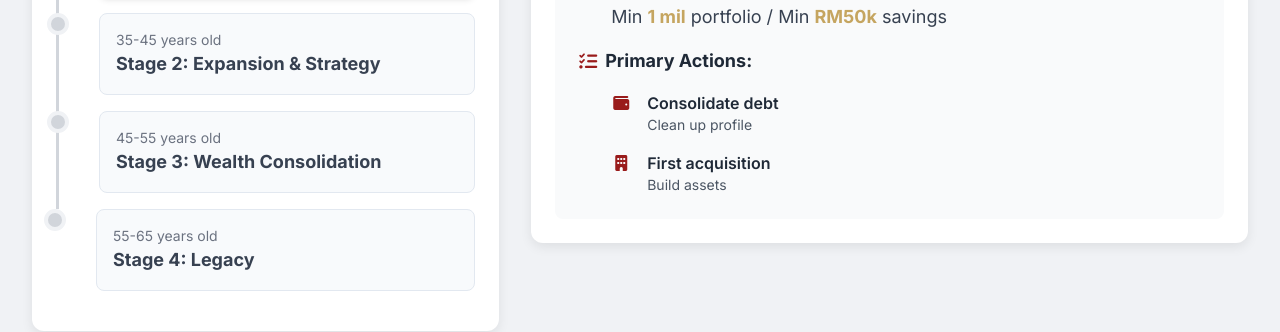
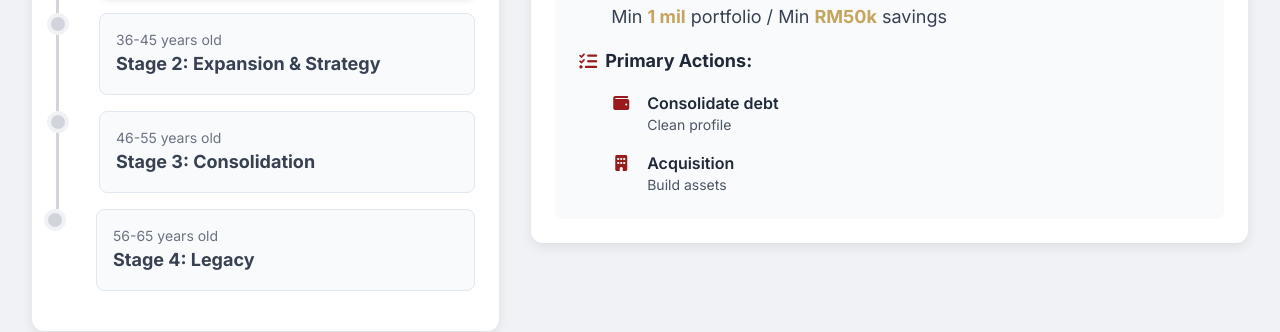
Before and after one commit to RenaC-maker/sm1on1, a plain HTML site: page index.html in a window 1280 px wide. Shown: the part 481-813 px from the top of the page. Drawn offline with nearby package versions, Linux system fonts and the light colour scheme.

Commit message:
Update index.html

```diff
--- a/index.html
+++ b/index.html
@@ -169,7 +169,7 @@
 <body class="p-4 sm:p-6 md:p-8">
 
     <div class="max-w-7xl mx-auto">
-        <!-- Section 1: Header -->
+        <!-- Header -->
         <div class="text-center mb-8">
             <h1 class="text-3xl md:text-4xl font-bold main-title">Your Personalized Property Roadmap</h1>
             <p class="text-gray-600 mt-2">Aligning Your Age with Your Financial Future</p>
@@ -209,10 +209,10 @@
             </div>
         </div>
 
-        <!-- Consultant Finder Section -->
+        <!-- Consultant Recommender -->
         <div class="card mt-8">
             <h2 class="text-2xl font-bold main-title mb-2 text-center">Consultant Recommender</h2>
-            <p class="text-center text-gray-600 mb-6">Strategic logic updated based on latest criteria.</p>
+            <p class="text-center text-gray-600 mb-6">Strategic logic updated based on latest pairing criteria.</p>
 
             <div class="grid grid-cols-1 md:grid-cols-2 gap-x-8 gap-y-6 items-start">
                 <div>
@@ -236,10 +236,10 @@
                 </div>
             </div>
 
-            <div id="consultantRecommendationResult" class="mt-6 pt-6 border-t"></div>
+            <div id="consultantRecommendationResult" class="mt-6 pt-6 border-t text-center"></div>
         </div>
 
-        <!-- Property Finder Section -->
+        <!-- Property Opportunity Finder -->
         <div class="card mt-8">
             <h2 class="text-2xl font-bold main-title mb-2 text-center">Property Opportunity Finder</h2>
             <p class="text-center text-gray-600 mb-6">Find suitable properties based on your financial capacity.</p>
@@ -274,7 +274,7 @@
             <div id="propertyRecommendations" class="grid grid-cols-1 md:grid-cols-2 lg:grid-cols-3 gap-6"></div>
         </div>
 
-        <!-- NEW REDESIGNED ARP Section -->
+        <!-- ARP Section -->
         <div class="arp-calc-container mt-8">
             <h2 class="arp-title">ARP & Mortgage Calculator</h2>
 
@@ -296,9 +296,8 @@
                 </div>
             </div>
 
-            <div class="projection-header">
+            <div class="projection-header text-center mb-8">
                 <h2 class="text-2xl font-extrabold text-gray-800">ARP Rental Projection</h2>
-                <p class="text-gray-500">Visualize the potential rental yield difference across packages.</p>
             </div>
 
             <div class="nett-price-display">
@@ -307,9 +306,8 @@
             </div>
 
             <div class="projection-grid">
-                <!-- M40 Card -->
                 <div class="projection-card">
-                    <h3>M40 Package: 3% ARP Return</h3>
+                    <h3>M40 Package: 3% ARP</h3>
                     <span class="basis-text" id="m40_basis">Based on nett price</span>
                     <hr>
                     <div class="val-label">Monthly Return</div>
@@ -319,22 +317,20 @@
                     <div id="m40_cashflow" class="val-amount">RM 0.00</div>
                 </div>
 
-                <!-- T20 Card -->
                 <div class="projection-card">
-                    <h3>T20 Package: 4% ARP Return</h3>
+                    <h3>T20 Package: 4% ARP</h3>
                     <span class="basis-text" id="t20_basis">Based on nett price</span>
                     <hr>
                     <div class="val-label">Monthly Return</div>
                     <div id="t20_monthly" class="val-amount">RM 0.00</div>
                     <hr>
-                    <div class="val-label">Monthly Cashflow Gain</div>
+                    <div class="val-label">Monthly Gain vs M40</div>
                     <div id="t20_gain" class="val-amount cashflow-positive">+RM 0.00</div>
                 </div>
 
-                <!-- T1 Card -->
                 <div class="projection-card highlight">
                     <div class="absolute -top-3 left-1/2 -translate-x-1/2 bg-blue-600 text-white text-[10px] px-3 py-1 rounded-full font-bold uppercase tracking-wider">Premium</div>
-                    <h3>T1 Package: 6% ARP Return</h3>
+                    <h3>T1 Package: 6% ARP</h3>
                     <span class="basis-text" id="t1_basis">Based on nett price</span>
                     <hr>
                     <div class="val-label">Monthly Return</div>
@@ -342,14 +338,13 @@
                     <div class="val-label">Annual Return</div>
                     <div id="t1_annual" class="val-amount">RM 0.00</div>
                     <hr>
-                    <div class="val-label">Monthly Cashflow Gain</div>
+                    <div class="val-label">Monthly Gain vs M40</div>
                     <div id="t1_gain" class="val-amount cashflow-positive">+RM 0.00</div>
                 </div>
 
-                <!-- ECF Card -->
                 <div class="projection-card highlight">
                     <div class="absolute -top-3 left-1/2 -translate-x-1/2 bg-red-600 text-white text-[10px] px-3 py-1 rounded-full font-bold uppercase tracking-wider">Exclusive</div>
-                    <h3>ECF Package: 7% ARP Return</h3>
+                    <h3>ECF Package: 7% ARP</h3>
                     <span class="basis-text" id="ecf_basis">Based on nett price</span>
                     <hr>
                     <div class="val-label">Monthly Return</div>
@@ -357,7 +352,7 @@
                     <div class="val-label">Annual Return</div>
                     <div id="ecf_annual" class="val-amount">RM 0.00</div>
                     <hr>
-                    <div class="val-label">Monthly Cashflow Gain</div>
+                    <div class="val-label">Monthly Gain vs M40</div>
                     <div id="ecf_gain" class="val-amount cashflow-positive">+RM 0.00</div>
                 </div>
             </div>
@@ -374,48 +369,38 @@
         </div>
 
         <div class="mt-8 text-center text-xs text-gray-400 pb-12">
-            Disclaimer: Figures provided are for illustrative purposes and based on developer representations.
+            Disclaimer: Figures provided are for illustrative purposes and do not constitute a guarantee.
         </div>
     </div>
 
     <script>
     document.addEventListener('DOMContentLoaded', function() {
         // --- DATA ---
+        // MERIDIN removed from finder data as per request
         const propertyData = [
-            { name: 'EVA', loanRange: [200000, 400000], cashflow90: -200, cashflow70: 260, cashback90: 90000, cashback70: -25000, status: 'UC', nettPrice: 460000 },
-            { name: 'LARA', loanRange: [200000, 400000], cashflow90: 350, cashflow70: 350, cashback90: 108000, cashback70: 3000, status: 'UC', nettPrice: 490000 },
-            { name: 'TESSA', loanRange: [200000, 400000], cashflow90: -200, cashflow70: 280, cashback90: 46000, cashback70: -39000, status: 'UC', nettPrice: 350000 },
-            { name: 'FERRA', loanRange: [400000, 600000], cashflow90: 500, cashflow70: 200, cashback90: 193000, cashback70: 0, status: 'Completed', nettPrice: 685000 },
-            { name: 'NEXA', loanRange: [400000, 600000], cashflow90: -120, cashflow70: 400, cashback90: 62000, cashback70: -62000, status: 'UC', nettPrice: 500000 },
-            { name: 'SORA', loanRange: [400000, 600000], cashflow90: 700, cashflow70: 1000, cashback90: 32000, cashback70: -100000, status: 'UC', nettPrice: 580000 },
-            { name: 'SOYA A', loanRange: [400000, 600000], cashflow90: 400, cashflow70: 1200, cashback90: 140000, cashback70: 0, status: 'UC', nettPrice: 488000 },
-            { name: 'UNA', loanRange: [400000, 600000], cashflow90: 450, cashflow70: 800, cashback90: 40000, cashback70: -70000, status: 'UC', nettPrice: 465000 },
-            { name: 'ESTEE', loanRange: [600000, 800000], cashflow90: -1200, cashflow70: -300, cashback90: 375000, cashback70: 154000, status: 'Completed', nettPrice: 618000 },
-            { name: 'RIRI', loanRange: [600000, 800000], cashflow90: 300, cashflow70: 1000, cashback90: 100000, cashback70: -90000, status: 'UC', nettPrice: 863296 },
-            { name: 'WEI ZIAA', loanRange: [800000, 1000000], cashflow90: -500, cashflow70: 700, cashback90: 221000, cashback70: -35000, status: 'Completed', nettPrice: 966010 },
-            { name: 'ABBY', loanRange: [1200000, 5000000], cashflow90: 0, cashflow70: 1400, cashback90: 470000, cashback70: 200000, status: 'Completed', nettPrice: 748872 },
-            { name: 'YUNA', loanRange: [200000, 400000], cashflow90: 200, cashflow70: 500, cashback90: 85000, cashback70: -20000, status: 'Completed', nettPrice: 480000 },
-            { name: 'DIMM', loanRange: [800000, 1000000], cashflow90: 350, cashflow70: 1500, cashback90: 210000, cashback70: -70000, status: 'Completed', nettPrice: 949658 },
-            { name: 'ZIZIE', loanRange: [600000, 800000], cashflow90: 100, cashflow70: 350, cashback90: 130000, cashback70: -70000, status: 'UC', nettPrice: 800000 },
-            { name: 'MERIDIN', loanRange: [1000000, 5000000], cashflow90: 0, cashflow70: 0, cashback90: 0, cashback70: 0, status: 'Completed', nettPrice: 1000000 }
-        ];
-
-        const arpProjects = [
-            { name: 'Ana, Johor', price: 361000 }, { name: 'Tessa, Puchong', price: 340747 },
-            { name: 'Una, Cyberjaya', price: 463770 }, { name: 'Taylor, Genting', price: 265240 },
-            { name: 'Sora, Maluri', price: 403093 }, { name: 'Eva, Kepong', price: 359786 },
-            { name: 'Lara, Bangsar South', price: 313480 }, { name: 'Yuna, Nilai', price: 223240 },
-            { name: 'Riri, Kuala Lumpur', price: 863296 }, { name: 'Dimm, Damansara', price: 949658 },
-            { name: 'Abby, Kuala Lumpur', price: 748872 }, { name: 'Diana, Johor Bahru', price: 530000 },
-            { name: 'Wei Ziaa, Bukit Jalil', price: 966010 }, { name: 'Ferra, Penang', price: 685000 },
-            { name: 'Zizie, Maluri', price: 800000 }
+            { name: 'VIVY', loanRange: [0, 200000], cashflow90: 190, cashflow70: 420, cashback90: 53000, cashback70: 0, nettPrice: 200000 },
+            { name: 'EVA', loanRange: [200000, 400000], cashflow90: -200, cashflow70: 260, cashback90: 90000, cashback70: -25000, nettPrice: 400000 },
+            { name: 'LARA', loanRange: [200000, 400000], cashflow90: 350, cashflow70: 350, cashback90: 108000, cashback70: 3000, nettPrice: 450000 },
+            { name: 'TESSA', loanRange: [200000, 400000], cashflow90: -200, cashflow70: 280, cashback90: 46000, cashback70: -39000, nettPrice: 350000 },
+            { name: 'FERRA', loanRange: [400000, 600000], cashflow90: 500, cashflow70: 200, cashback90: 193000, cashback70: 0, nettPrice: 680000 },
+            { name: 'NEXA', loanRange: [400000, 600000], cashflow90: -120, cashflow70: 400, cashback90: 62000, cashback70: -62000, nettPrice: 500000 },
+            { name: 'SORA', loanRange: [400000, 600000], cashflow90: 700, cashflow70: 1000, cashback90: 32000, cashback70: -100000, nettPrice: 580000 },
+            { name: 'SOYA A', loanRange: [400000, 600000], cashflow90: 400, cashflow70: 1200, cashback90: 140000, cashback70: 0, nettPrice: 488000 },
+            { name: 'UNA', loanRange: [400000, 600000], cashflow90: 450, cashflow70: 800, cashback90: 40000, cashback70: -70000, nettPrice: 465000 },
+            { name: 'ESTEE', loanRange: [600000, 800000], cashflow90: -1200, cashflow70: -300, cashback90: 375000, cashback70: 154000, nettPrice: 618000 },
+            { name: 'RIRI', loanRange: [600000, 800000], cashflow90: 300, cashflow70: 1000, cashback90: 100000, cashback70: -90000, nettPrice: 780000 },
+            { name: 'WEI ZIAA', loanRange: [800000, 1000000], cashflow90: -200, cashflow70: 700, cashback90: 221000, cashback70: -35000, nettPrice: 950000 },
+            { name: 'ABBY', loanRange: [1200000, 5000000], cashflow90: 0, cashflow70: 1400, cashback90: 470000, cashback70: 200000, nettPrice: 1350000 },
+            { name: 'YUNA', loanRange: [200000, 400000], cashflow90: 200, cashflow70: 500, cashback90: 85000, cashback70: -20000, nettPrice: 450000 },
+            { name: 'DIMM', loanRange: [800000, 1000000], cashflow90: 350, cashflow70: 1500, cashback90: 210000, cashback70: -70000, nettPrice: 1050638 },
+            { name: 'ZIZIE', loanRange: [600000, 800000], cashflow90: 100, cashflow70: 350, cashback90: 130000, cashback70: -70000, nettPrice: 800000 }
         ];
 
         const ageStages = [
-            { range: [25, 35], displayText: '25-35', stage: 1, title: 'Stage 1: Foundation Building', icon: 'fa-rocket', milestones: 'Min <span class="highlight-value">1 mil</span> portfolio / Min <span class="highlight-value">RM50k</span> savings', actions: [{icon:'fa-wallet', title:'Consolidate debt', desc:'Clean up profile'}, {icon:'fa-building', title:'First acquisition', desc:'Build assets'}] },
-            { range: [36, 45], displayText: '35-45', stage: 2, title: 'Stage 2: Expansion & Strategy', icon: 'fa-chart-line', milestones: 'Min <span class="highlight-value">3 mil</span> portfolio / Min <span class="highlight-value">RM100k</span> savings', actions: [{icon:'fa-scale-balanced', title:'Balance Growth', desc:'LTV optimization'}] },
-            { range: [46, 55], displayText: '45-55', stage: 3, title: 'Stage 3: Wealth Consolidation', icon: 'fa-shield-halved', milestones: 'Min <span class="highlight-value">6 mil</span> portfolio', actions: [{icon:'fa-hand-holding-dollar', title:'Max yield', desc:'Passive focus'}] },
-            { range: [56, 65], displayText: '55-65', stage: 4, title: 'Stage 4: Legacy', icon: 'fa-trophy', milestones: 'Retirement fund / Exit plan', actions: [{icon:'fa-crown', title:'Legacy planning', desc:'Assets distribution'}] }
+            { range: [25, 35], displayText: '25-35', stage: 1, title: 'Stage 1: Foundation Building', icon: 'fa-rocket', milestones: 'Min <span class="highlight-value">1 mil</span> portfolio / Min <span class="highlight-value">RM50k</span> savings', actions: [{icon:'fa-wallet', title:'Consolidate debt', desc:'Clean profile'}, {icon:'fa-building', title:'Acquisition', desc:'Build assets'}] },
+            { range: [36, 45], displayText: '36-45', stage: 2, title: 'Stage 2: Expansion & Strategy', icon: 'fa-chart-line', milestones: 'Min <span class="highlight-value">3 mil</span> portfolio / Min <span class="highlight-value">RM100k</span> savings', actions: [{icon:'fa-scale-balanced', title:'Strategic Mix', desc:'LTV & Cashflow'}] },
+            { range: [46, 55], displayText: '46-55', stage: 3, title: 'Stage 3: Consolidation', icon: 'fa-shield-halved', milestones: 'Min <span class="highlight-value">6 mil</span> portfolio', actions: [{icon:'fa-hand-holding-dollar', title:'Passive focus', desc:'Yield max'}] },
+            { range: [56, 65], displayText: '56-65', stage: 4, title: 'Stage 4: Legacy', icon: 'fa-trophy', milestones: 'Retirement fund / legacy planning', actions: [{icon:'fa-crown', title:'Exit plan', desc:'Preserve wealth'}] }
         ];
 
         // --- DOM ELEMENTS ---
@@ -482,13 +467,13 @@
             filtered.forEach(p => {
                 const cashflow = ltv === 0.9 ? p.cashflow90 : p.cashflow70;
                 const cashback = ltv === 0.9 ? p.cashback90 : p.cashback70;
-                const inst = calculateMonthlyInstallment((p.nettPrice || p.loanRange[1]) * ltv, parseFloat(interestRateInput.value), parseInt(loanTenureInput.value));
+                const inst = calculateMonthlyInstallment((p.nettPrice) * ltv, parseFloat(interestRateInput.value), parseInt(loanTenureInput.value));
                 recommendationsContainer.innerHTML += `
                     <div class="bg-gray-50 p-4 rounded-lg border">
                         <h4 class="font-bold text-xl main-title mb-2">${p.name}</h4>
                         <div class="space-y-2 text-sm">
                             <div class="flex justify-between"><span>Est. Installment:</span><span class="font-bold text-gray-800">${formatCurrency(inst)}</span></div>
-                            <div class="flex justify-between"><span>Est. Cashflow:</span><span class="font-bold ${cashflow >= 0 ? 'text-green-600' : 'text-red-600'}">${formatCurrency(cashflow)}</span></div>
+                            <div class="flex justify-between"><span>Est. Net Cashflow:</span><span class="font-bold ${cashflow >= 0 ? 'text-green-600' : 'text-red-600'}">${formatCurrency(cashflow)}</span></div>
                             <div class="flex justify-between"><span>Est. Cashback:</span><span class="font-bold text-blue-600">${formatCurrency(cashback, false)}</span></div>
                         </div>
                     </div>`;
@@ -522,6 +507,7 @@
                 else if (loanEligibility > 2000000) recommendation = { text: "Pairing Recommended (80%):", properties: ['Abby', 'Ferra'], type: 'and' };
                 else if (loanEligibility > 1500000) recommendation = { text: "Top Choice (70%):", properties: ['Abby'], type: 'single' };
                 else if (loanEligibility > 1000000) recommendation = { text: "Smart Choice (80%):", properties: ['Ferra', 'Zizie'], type: 'or' };
+                else recommendation.textOnly = "Increase loan eligibility for specific recommendations.";
             }
             displayConsultantRecommendation(recommendation);
         }
@@ -546,7 +532,7 @@
         function updateARP() {
             const price = parseFloat(arpProjectSelect.value) || 0;
             const displayPrice = formatCurrency(price, false);
-            const mortgage = calculateMonthlyInstallment(price * 0.9, 3.7, 35);
+            const mortgage = calculateMonthlyInstallment(price * 1.0, 3.7, 35);
 
             document.getElementById('arpDisplayPrice').textContent = displayPrice;
             document.getElementById('arpMonthlyMortgage').textContent = formatCurrency(mortgage);
@@ -585,8 +571,19 @@
         consultantLtvSelector.addEventListener('change', consultantRecommend);
         arpProjectSelect.addEventListener('change', updateARP);
 
-        // --- INIT ---
-        arpProjects.sort((a,b)=>a.name.localeCompare(b.name)).forEach(p => {
+        // --- INITIALIZATION ---
+        const arpProjectsList = [
+            { name: 'Ana, Johor', price: 361000 }, { name: 'Tessa, Puchong', price: 340747 },
+            { name: 'Una, Cyberjaya', price: 463770 }, { name: 'Taylor, Genting', price: 265240 },
+            { name: 'Sora, Maluri', price: 403093 }, { name: 'Eva, Kepong', price: 400000 },
+            { name: 'Lara, Bangsar South', price: 450000 }, { name: 'Yuna, Nilai', price: 450000 },
+            { name: 'Riri, Kuala Lumpur', price: 780000 }, { name: 'Dimm, Damansara', price: 1050638 },
+            { name: 'Abby, Kuala Lumpur', price: 1350000 }, { name: 'Diana, Johor Bahru', price: 530000 },
+            { name: 'Wei Ziaa, Bukit Jalil', price: 950000 }, { name: 'Ferra, Penang', price: 680000 },
+            { name: 'Zizie, Maluri', price: 800000 }, { name: 'Nexa, Cheras', price: 500000 }
+        ];
+
+        arpProjectsList.sort((a,b)=>a.name.localeCompare(b.name)).forEach(p => {
             const opt = document.createElement('option');
             opt.value = p.price; opt.textContent = p.name;
             arpProjectSelect.appendChild(opt);
```
